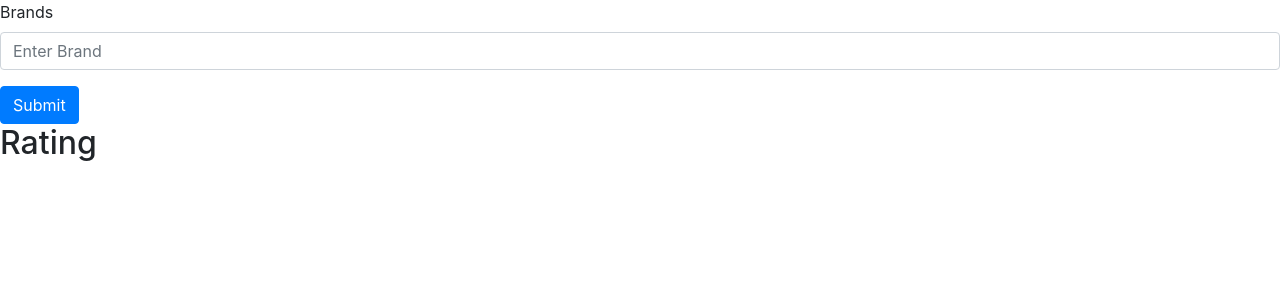
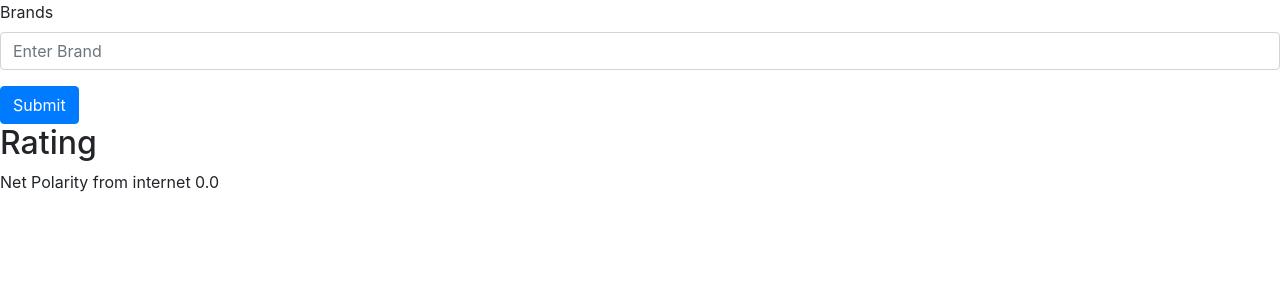
Before and after one commit to acid000/sentimental_analysis, a Django app: page /home in a window 1280 px wide. Shown: the top 300 px of the page. Run offline with Django 3.2, Linux system fonts and the light colour scheme; some libraries are stand-ins or nearby versions.

Commit message:
new commit

```diff
--- a/sendmail/views.py
+++ b/sendmail/views.py
@@ -20,5 +20,5 @@ def sendmail():
             maillist.append(mail.email)
         if d[name]!=avsP:
             d[name]=avsP
-            send_mail('hello sir/mam the polarity of the brand is changed ','this is from sachin','sr719499@gmail.com',mail,fail_silently=False)
+            send_mail('hello sir/mam the polarity of the brand is changed ','this is from sachin','sr719499@gmail.com',maillist,fail_silently=False)
     print("i am called")
--- a/sentimental/views.py
+++ b/sentimental/views.py
@@ -1,19 +1,71 @@
 from django.shortcuts import render,redirect
-from sentimental.models import Review,Brands
+from sentimental.models import Brands
 from textblob import TextBlob
 from sendmail.views import sendmail
-import schedule
-import time
-from threading import Timer
 import threading
-from django.contrib.auth.decorators import login_required
 from time import *
+import requests
+from bs4 import BeautifulSoup
+
+
+    #print(mydivs)
+
 def home(request):
     b=[]
+    net_polarity=0.0
+    user_avg=0.0
+    user_size=0
     if request.method=='POST':
         name=request.POST['name']
         b=Brands.objects.filter(Name=name)
-    return render(request, 'base.html', {'reviews': b})
+        global var
+        var=name
+        var.lower()
+        lst= page_authentication() # from internet
+        for i in b:
+            user_avg=float(i.Avg_Polarity)
+            user_size=i.Number_of_Reviews
+
+        net_sum=lst[0]+user_avg*user_size
+        net_polarity=net_sum/(lst[1]+user_size)
+        for i in b:
+            if i.Avg_Polarity!=net_polarity:
+                i.Avg_Polarity=net_polarity
+                i.save()
+            if i.Number_of_Reviews!=user_size+lst[1]:
+                i.Number_of_Reviews=user_size+lst[1]
+                i.save()
+
+    return render(request, 'base.html', {'avs_polarity':net_polarity})
+
+def page_authentication():
+    url='https://www.ambitionbox.com/reviews/'+var+'-'+'reviews'
+
+    headers = {'User-Agent': 'Mozilla/5.0 (Windows NT 10.0; Win64; x64) AppleWebKit/537.36 (KHTML, like Gecko) Chrome/119.0.0.0 Safari/537.36'}
+    response = requests.get(url, headers=headers)
+    print(response)
+    if response.status_code < 200 or response.status_code > 299:
+        raise Exception(f'Failed to load the page {url}')
+    page_content = response.text
+    webpage =  BeautifulSoup(page_content, 'html.parser')
+    mydivs = webpage.find_all("p", {"class": "body-medium overflow-wrap"})
+    l=[]
+    for i in mydivs:
+        title=i.text
+        l.append(title)
+        #print(title)
+    number_of_reviews=0
+    sum_of_polarity=0
+    for comment in l:
+        analysis = TextBlob(comment)
+        p=analysis.sentiment.polarity
+        s=analysis.sentiment.subjectivity
+        sum_of_polarity=sum_of_polarity+p
+        number_of_reviews=number_of_reviews+1
+        print("p ->", p)
+        sum_of_polarity
+
+    return [sum_of_polarity,number_of_reviews]
 
 
 def analyze_sentiment(text,name):
@@ -32,8 +84,8 @@ def analyze_sentiment(text,name):
         curr_s=Brands.objects.get(Name=name).Avg_Subjectivity
         b=Brands.objects.get(Name=name)
         l=b.Number_of_Reviews
-        b.Avg_Polarity=(float(curr_p)+p)/(l+1)
-        b.Avg_Subjectivity=(float(curr_s)+s)/(l+1)
+        b.Avg_Polarity=(float(curr_p)*l+p)/(l+1)
+        b.Avg_Subjectivity=(float(curr_s)*l+s)/(l+1)
         b.Number_of_Reviews=l+1
         b.save()
     return 'positive' if analysis.sentiment.polarity > 0 else 'negative' if analysis.sentiment.polarity < 0 else 'neutral'
@@ -52,11 +104,11 @@ def add_review(request):
 
 def coundown():
     global time_left
-    time_left=100
+    time_left=10
     while time_left>0:
         time_left=time_left-1
         sendmail()
-        sleep(20)
+        sleep(1)
 
 t=threading.Thread(target=coundown)
 t.start()
--- a/templates/base.html
+++ b/templates/base.html
@@ -21,11 +21,9 @@
         <button type="submit" class="btn btn-primary">Submit</button>
       </form>
       <h2>Rating</h2>
-    {% for review in reviews %}
-        <p> polarity {{ review.Avg_Polarity }}</p>
-        <p>subjectivity {{review.Avg_Subjectivity}}</p>
-        <p>Number of Review {{review.Number_of_Reviews}}</p>
-    {% endfor %}
+
+    <p>Net Polarity from internet {{avs_polarity}} </p>
+
     <!-- Optional JavaScript -->
     <!-- jQuery first, then Popper.js, then Bootstrap JS -->
     <script src="https://code.jquery.com/jquery-3.3.1.slim.min.js" integrity="sha384-q8i/X+965DzO0rT7abK41JStQIAqVgRVzpbzo5smXKp4YfRvH+8abtTE1Pi6jizo" crossorigin="anonymous"></script>
```
Also changed, not shown: db.sqlite3.
